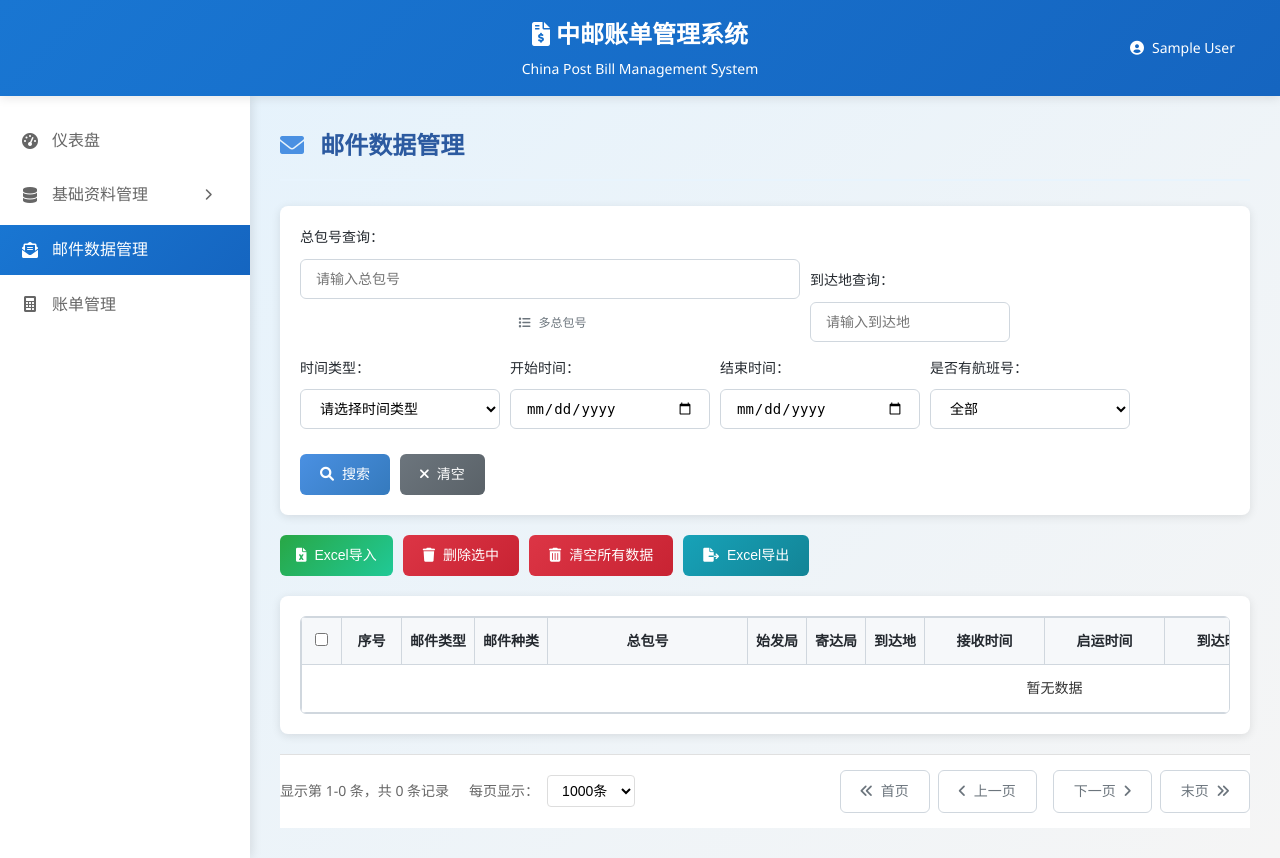
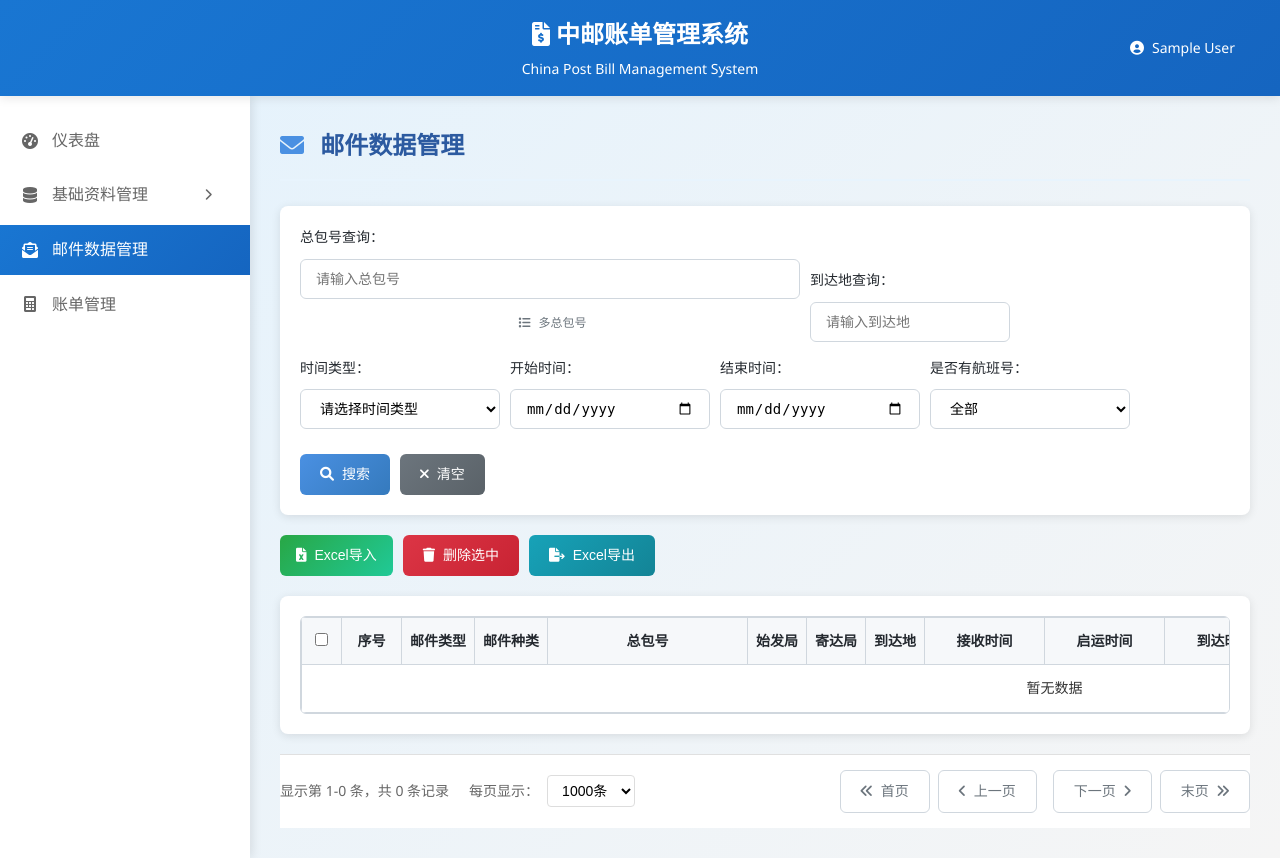
Before and after one commit to DLF-crypto/CNPost-billStatement-System, a Flask app: page /mail_data in a window 1280 px wide. Run offline with Flask 3, Linux system fonts and the light colour scheme; the visitor is signed in with stand-in values (Sample User, id 1); data that the repository does not hold is empty.

Commit message:
移除邮件数据管理的清空所有数据功能
- 移除前端清空所有数据按钮
- 移除clearAllMailData函数
- 测试验证自动部署流程是否正常

```diff
--- a/templates/mail_data.html
+++ b/templates/mail_data.html
@@ -191,9 +191,6 @@
                     </button>
                     <button class="btn btn-danger" onclick="deleteSelectedRows()" style="background-color: #dc3545; border-color: #dc3545;">
                         <i class="fas fa-trash"></i> 删除选中
-                    </button>
-                    <button class="btn btn-danger" onclick="clearAllMailData()" style="background-color: #e74c3c; border-color: #e74c3c;">
-                        <i class="fas fa-trash-alt"></i> 清空所有数据
                     </button>
                     <button class="btn btn-info" onclick="exportToExcel()" style="background-color: #17a2b8; border-color: #17a2b8;">
                         <i class="fas fa-file-export"></i> Excel导出
@@ -1894,43 +1891,7 @@
             }
         }
 
-        // 清空所有邮件数据
-        async function clearAllMailData() {
-            // 二次确认
-            const firstConfirm = confirm('警告：此操作将清空所有邮件数据！\n\n此操作不可撤销，是否继续？');
-            if (!firstConfirm) {
-                return;
-            }
-
-            const secondConfirm = confirm('再次确认：您真的要清空所有邮件数据吗？\n\n这将删除数据库中的所有邮件记录！');
-            if (!secondConfirm) {
-                return;
-            }
-
-            try {
-                showMessage('正在清空数据，请稍候...', 'info');
-
-                const response = await fetch('/api/clear_all_mail_data', {
-                    method: 'POST',
-                    headers: {
-                        'Content-Type': 'application/json'
-                    }
-                });
-
-                const result = await response.json();
-
-                if (result.success) {
-                    showMessage(result.message, 'success');
-                    // 重新加载数据
-                    loadMailData(1);
-                } else {
-                    showMessage('清空失败: ' + result.message, 'error');
-                }
-            } catch (error) {
-                console.error('清空数据时发生错误:', error);
-                showMessage('清空失败: 网络错误', 'error');
-            }
-        }
+        // 清空所有邮件数据功能已移除
 
         // Excel导出功能（支持多总包号）
         async function exportToExcel() {
```
